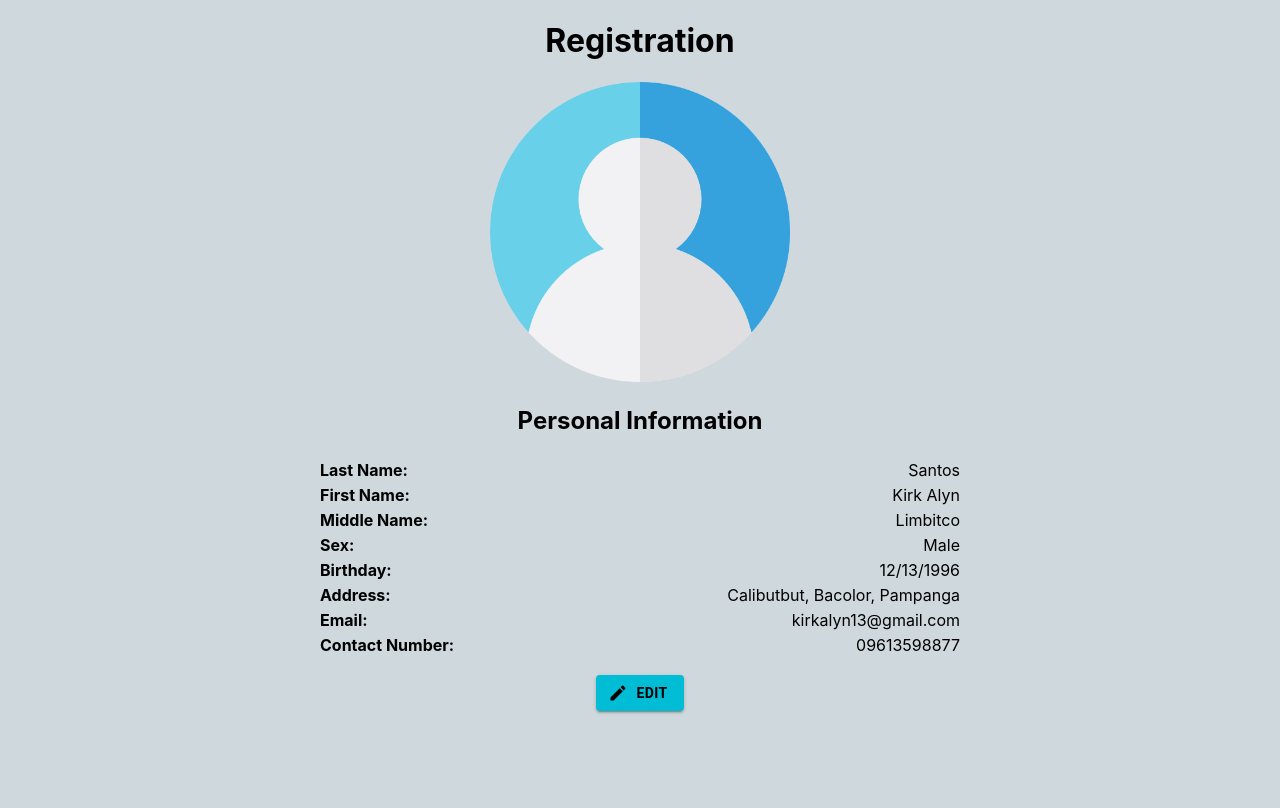
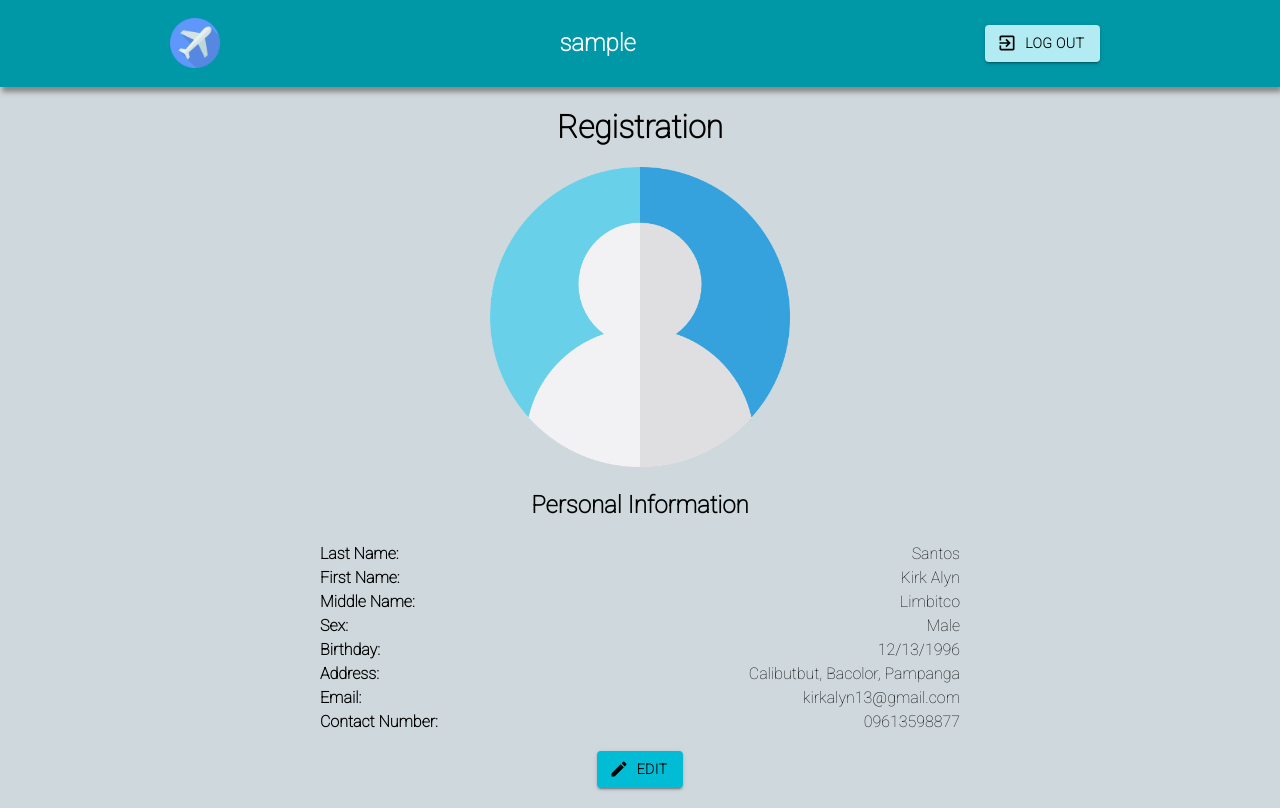
Before and after one commit to kirkalyn13/airport-registration-frontend, a React (Create React App) app: page / in a window 1280 px wide. Built offline with nearby package versions, Linux system fonts and the light colour scheme; sample sign-in values are in the browser's storage.

Commit message:
added login and header

```diff
--- a/package.json
+++ b/package.json
@@ -7,6 +7,7 @@
     "@emotion/styled": "^11.8.1",
     "@mui/icons-material": "^5.5.1",
     "@mui/material": "^5.5.1",
+    "@reduxjs/toolkit": "^1.8.0",
     "@testing-library/jest-dom": "^5.16.2",
     "@testing-library/react": "^12.1.4",
     "@testing-library/user-event": "^13.5.0",
@@ -15,8 +16,10 @@
     "react-dom": "^17.0.2",
     "react-hook-form": "^7.28.0",
     "react-query": "^3.34.16",
+    "react-redux": "^7.2.6",
     "react-router-dom": "^6.2.2",
     "react-scripts": "5.0.0",
+    "redux": "^4.1.2",
     "web-vitals": "^2.1.4"
   },
   "scripts": {
--- a/public/index.html
+++ b/public/index.html
@@ -11,6 +11,9 @@
     />
     <link rel="apple-touch-icon" href="%PUBLIC_URL%/assets/airport.png" />
     <link rel="manifest" href="%PUBLIC_URL%/manifest.json" />
+    <link rel="preconnect" href="https://fonts.googleapis.com">
+  <link rel="preconnect" href="https://fonts.gstatic.com" crossorigin>
+  <link href="https://fonts.googleapis.com/css2?family=Roboto:wght@100&display=swap" rel="stylesheet">
     <title>Airline Registration</title>
   </head>
   <body>
--- a/src/App.js
+++ b/src/App.js
@@ -1,15 +1,15 @@
 import './App.css'
-import {useState, useEffect} from 'react'
+import {useState, useEffect, createContext} from 'react'
 import {BrowserRouter as Router, Routes, Route, Navigate} from 'react-router-dom'
 import Login from './routes/Login/Login'
 import Create from './routes/Create/Create'
 import Registration from './routes/Registration/Registration'
 
 export const SERVER = 'http://localhost:3005'
+export const AuthContext = createContext()
 
 function App() {
-  const [ isAuth, setIsAuth ] = useState(true)
-  const [ toCreate, setToCreate ] = useState(false)
+  const [ isAuth, setIsAuth ] = useState(false)
   const [ user, setUser ] = useState({})
 
   useEffect(() => {
@@ -24,16 +24,22 @@ function App() {
     localStorage.setItem("airport-user", JSON.stringify(user))
   })
 
+  useEffect(()=>{
+    console.log(isAuth)
+  },[isAuth])
+
   return (
+    <AuthContext.Provider value={{user, setUser, setIsAuth}}>
       <div className="App">
         <Router>
           <Routes>
             <Route exact path="/" element={isAuth ? <Registration/> : <Navigate to="/login" />}/>
-          <Route path="/login"  element={<Login/>} />
+            <Route path="/login"  element={!isAuth ? <Login/> : <Navigate to="/" />} />
             <Route path="/create" element={<Create/>} />
           </Routes>
         </Router>
       </div>
+    </AuthContext.Provider>
   );
 }
 
--- /dev/null
+++ b/src/components/Header/Header.css
@@ -0,0 +1,20 @@
+.header {
+    display: flex;
+    top: 0;
+    width: inherit;
+    justify-content: space-around;
+    align-items: center;
+    min-height: 10vh;
+    background: #0097A7;
+    color: #FFFFFF;
+    box-shadow: 2px 5px 5px #888888;
+  }
+  .container-title{
+      display: flex;
+  }
+  .container-logout{
+    display: flex;
+    width: auto;
+    margin: 20px 5px;
+    justify-content: space-around;
+  }
--- /dev/null
+++ b/src/components/Header/Header.js
@@ -0,0 +1,46 @@
+import {useContext} from 'react'
+import { AuthContext } from '../../App'
+import './Header.css'
+import Button from '@mui/material/Button'
+import ExitToAppIcon from '@mui/icons-material/ExitToApp'
+
+const LOGO = "./assets/airport.png"
+
+const buttonStyles = {
+    backgroundColor: '#B2EBF2',
+    color: '#000',
+    fontWeight:"bold",
+    margin:"5px"
+}
+
+const Header = () => {
+    const {user, setUser, setIsAuth} =  useContext(AuthContext)
+
+    const logout = () => {
+        setUser({
+          })
+        setIsAuth(false)
+        localStorage.removeItem("airport-user")
+    }
+
+  return (
+    <div className="header">
+        <div className="container-title">
+            <img className="logo" src={LOGO} width="50" height="50" alt="logo" margin="10px"/>
+        </div>
+        <h2> {user.username} </h2>
+        <div className="container-logout">
+            <Button
+                    onClick={logout}
+                    variant="contained"
+                    style={buttonStyles}
+                    startIcon={<ExitToAppIcon />}
+                    >
+                    Log Out
+            </Button>
+        </div>
+    </div>
+  )
+}
+
+export default Header
--- a/src/index.css
+++ b/src/index.css
@@ -1,8 +1,6 @@
 body {
   margin: 0;
-  font-family: -apple-system, BlinkMacSystemFont, 'Segoe UI', 'Roboto', 'Oxygen',
-    'Ubuntu', 'Cantarell', 'Fira Sans', 'Droid Sans', 'Helvetica Neue',
-    sans-serif;
+  font-family: 'Roboto', sans-serif;
   -webkit-font-smoothing: antialiased;
   -moz-osx-font-smoothing: grayscale;
 }
--- a/src/index.js
+++ b/src/index.js
@@ -3,6 +3,8 @@ import ReactDOM from 'react-dom';
 import './index.css';
 import App from './App';
 import reportWebVitals from './reportWebVitals';
+import {configureStore} from 'react-redux'
+import {Provider} from 'redux'
 
 ReactDOM.render(
   <React.StrictMode>
--- a/src/routes/Login/Login.js
+++ b/src/routes/Login/Login.js
@@ -2,10 +2,16 @@ import React from 'react'
 import './Login.css'
 import { useState, useContext, useEffect } from 'react'
 import {Link} from 'react-router-dom'
+import {useForm} from 'react-hook-form'
 import { SERVER } from '../../App'
+import { AuthContext } from '../../App'
+import axios from 'axios'
 import Alert from '@mui/material/Alert'
-import {useForm} from 'react-hook-form'
-import axios from 'axios'
+
+const initialFieldValues = {
+    username: '',
+    password: '',
+}
 
 const alertStyles = {
     color:'#F44336',
@@ -23,13 +29,40 @@ const LOGO = "./assets/airport.png"
 
 const Login = () => {
     const [invalid, setInvalid] = useState(false)
+    const {setUser, setIsAuth} = useContext(AuthContext)
     const {register, handleSubmit, formState: {errors}} = useForm()
+    const [ values, setValues ] = useState(initialFieldValues)
+    const [submitState, setSubmitState] = useState(false)
 
     const login = (data) => {
-        axios.post(`${SERVER}/login`,data).then(res=>{
-            console.log(res.data)
+        axios.post(`${SERVER}/login`,data).then(response =>{
+            if(response.data.login === true){
+                setUser(response.data)
+                authenticate()
+            }else{
+                setUser({
+                    username: "",
+                    userNumber:"",
+                    login: false
+                })
+                invalidUser()
+            }
+        }).catch(err =>{
+            console.log(err);
         })
+      }
+
+      const authenticate = () =>{
+        setInvalid(false)
+        setIsAuth(true)
     }
+
+    const invalidUser = () => {
+        setIsAuth(false)
+        setInvalid(true)
+        localStorage.removeItem("airport-user")
+    }
+
   return (
     <div className="login-page">
             <img className="logo" src={LOGO} width="300" height="300" alt="logo" margin="20px"/>
--- a/src/routes/Registration/Registration.js
+++ b/src/routes/Registration/Registration.js
@@ -1,5 +1,6 @@
 import {useState, createContext} from 'react'
 import './Registration.css'
+import Header from '../../components/Header/Header'
 import Photo from '../../components/Photo/Photo'
 import Details from '../../components/Details/Details'
 import Edit from '../../components/Edit/Edit'
@@ -12,6 +13,7 @@ const Registration = () => {
   return (
     <RegistrationContext.Provider value={{showEdit, setShowEdit}}>
     <div className="container-registration">
+      <Header />
       <h1>Registration</h1>
       <Photo />
       {showEdit ? <Edit /> : <Details />}
```
Also changed, not shown: 1 other file (tests, documents, lock files or other folders). Lines whose indentation alone changed are shown as unchanged.
